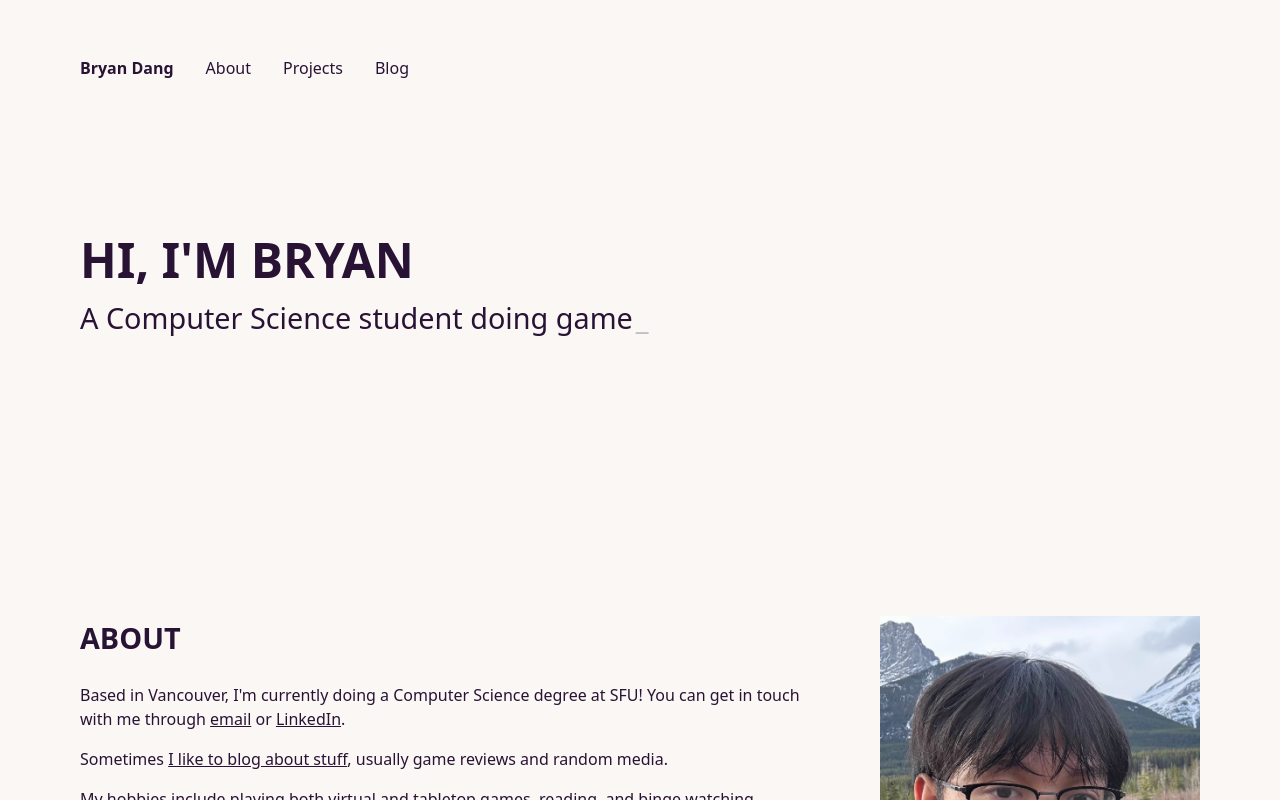
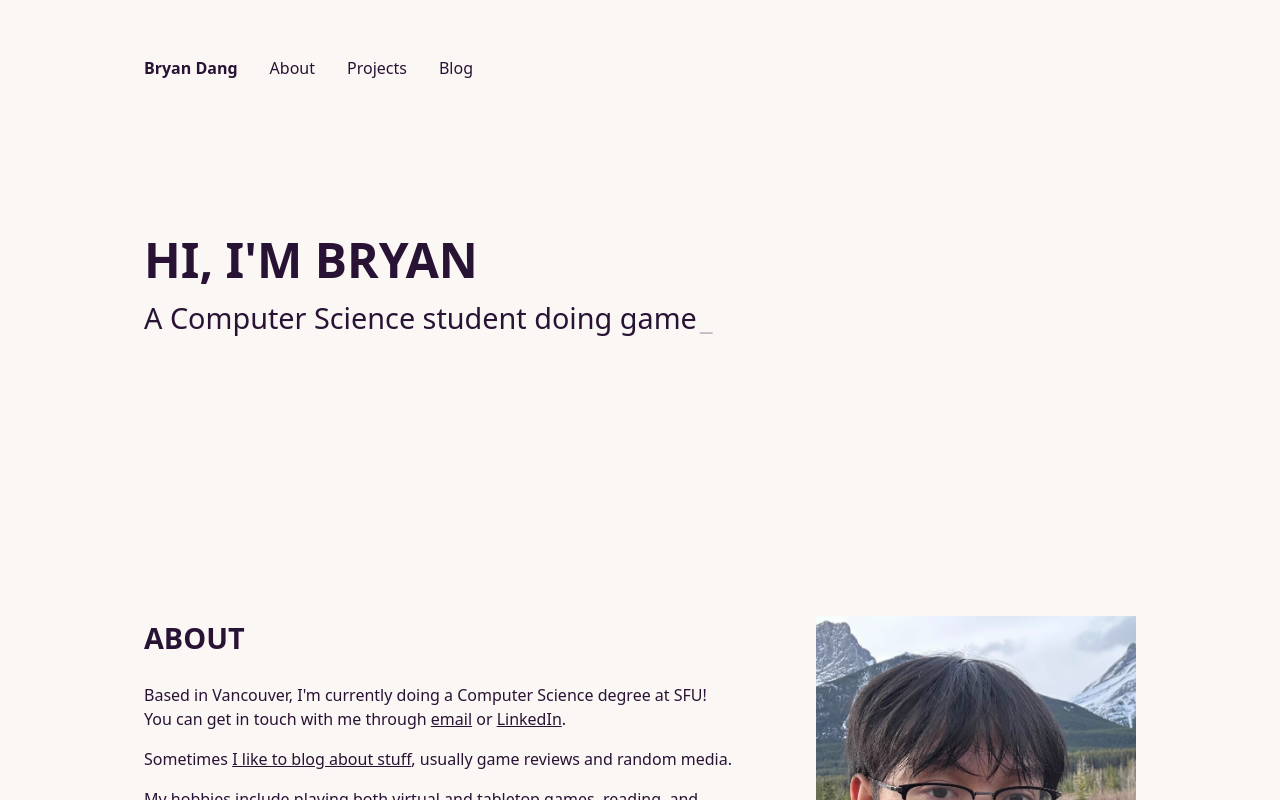
Before and after one commit to bryanjhdang/bryanjhdang.github.io, a React (Vite) app: page / in a window 1280 px wide. Shown: the top 800 px of the page. Built offline with nearby package versions, Linux system fonts and the light colour scheme.

Commit message:
Change 7xl to 6xl

```diff
--- a/src/App.tsx
+++ b/src/App.tsx
@@ -7,7 +7,7 @@ import Footer from './sections/Footer'
 function App() {
   return (
     <div className='flex flex-col items-center justify-center'>
-      <div className='w-full px-8 md:px-20 max-w-7xl'>
+      <div className='w-full px-8 md:px-20 max-w-6xl'>
 
         {/* px-10 sm:px-20 lg:px-40 xl:px-60 */}
         <Header />
```
